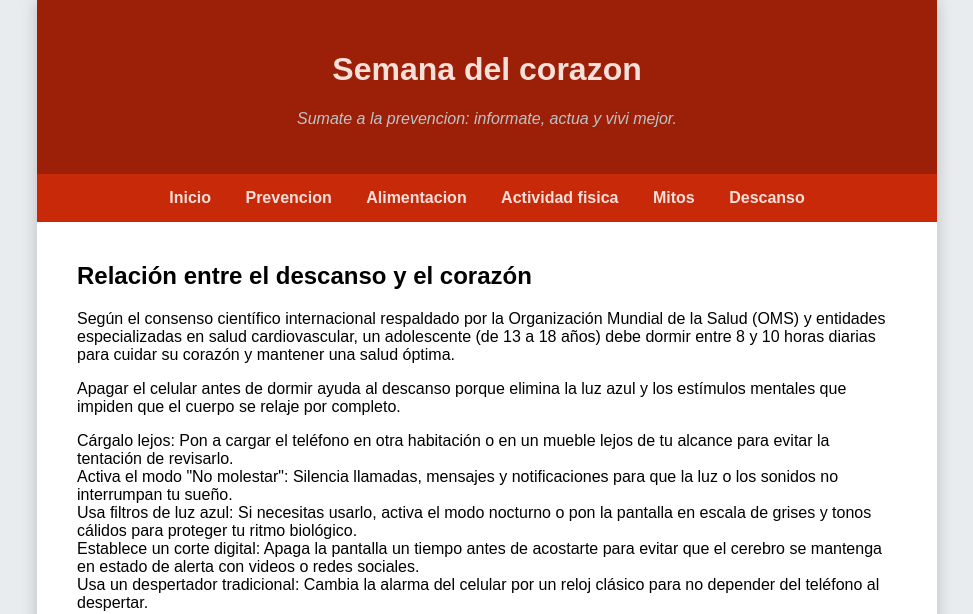
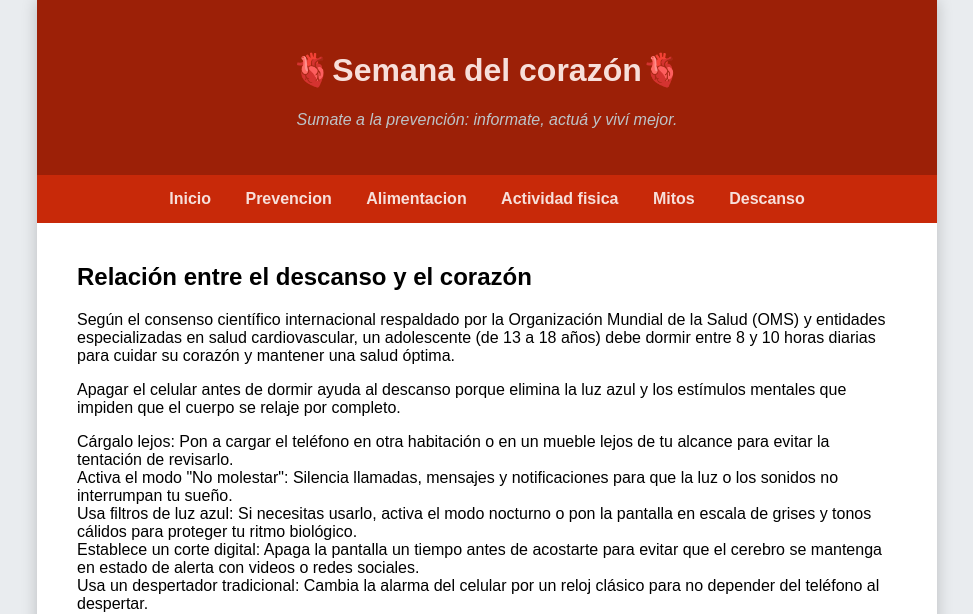
Before and after one commit to SofiaDemora/SemanaDelCorazon, a plain HTML site: page paginas/equipo5_descanso.html in a window 1280 px wide. Shown: the top 614 px of the page, without its empty margins (153-1126 px from the left). Drawn offline with Linux system fonts and the light colour scheme.

Commit message:
Update header text for Semana del corazón

```diff
--- a/paginas/equipo5_descanso.html
+++ b/paginas/equipo5_descanso.html
@@ -12,8 +12,8 @@
     <div id="contenedor-principal">
 
         <header class="encabezado-oscuro">
-            <h1>Semana del corazon</h1>
-            <p class="subtitulo">Sumate a la prevencion: informate, actua y vivi mejor.</p>
+            <h1>🫀Semana del corazón🫀</h1>
+            <p class="subtitulo">Sumate a la prevención: informate, actuá y viví mejor.</p>
         </header>
 
         <nav>
```
